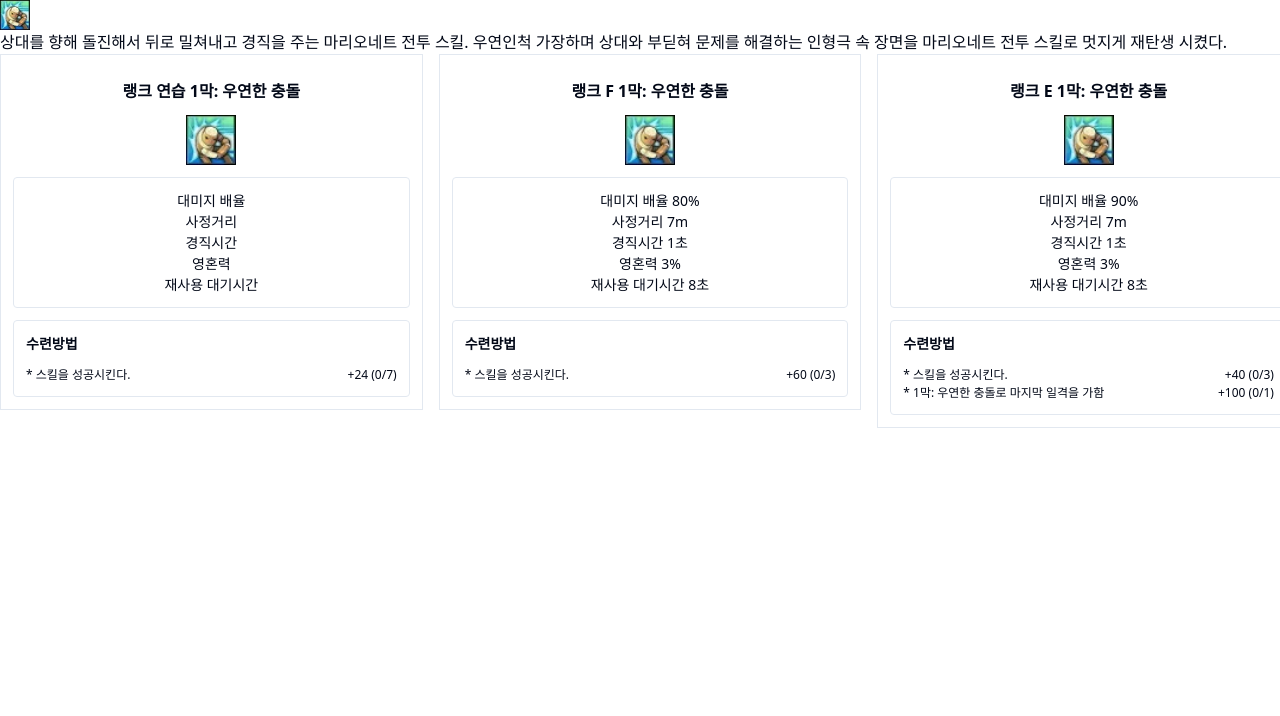
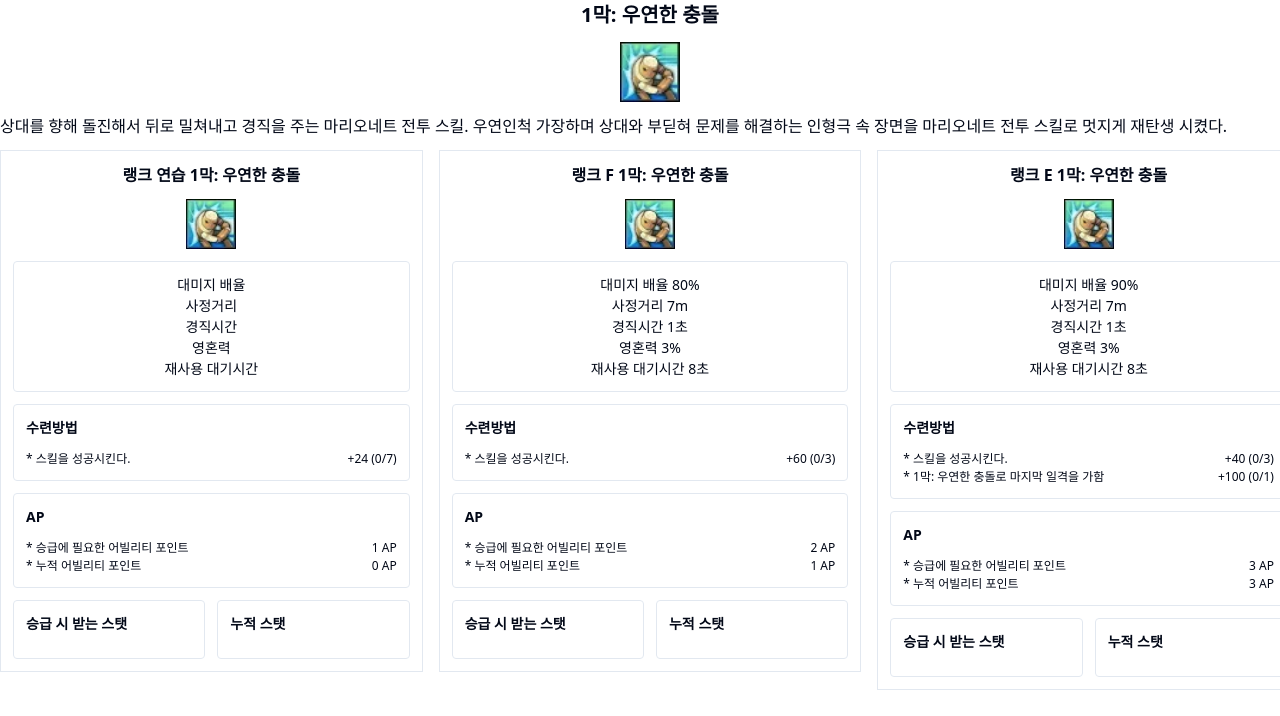
Before and after one commit to audrhks29/mabi-auction, a Next.js app: page /skill/1 in a window 1280 px wide. Shown: the top 716 px of the page. Built offline with nearby package versions, Linux system fonts and the light colour scheme.

Commit message:
Feat: 스킬 상세페이지 추가

```diff
--- a/src/app/skill/[id]/page.tsx
+++ b/src/app/skill/[id]/page.tsx
@@ -9,21 +9,52 @@ export default function SkillDetailPage({ params }) {
 
   return (
     <main className="inner">
-      <div>
-        <Image src={findSkill?.icon || ""} width={30} height={30} alt={findSkill?.name_kor || ""} />
+      <div className="grid gap-3 mb-3">
+        <h2 className="text-center text-[20px] font-bold">{findSkill?.name_kor}</h2>
+        <Image src={findSkill?.icon || ""} width={60} height={60} alt={findSkill?.name_kor || ""} className="m-auto" />
+        <p>{findSkill?.description}</p>
       </div>
-
-      <div>{findSkill?.description}</div>
 
       <div>
         <Carousel>
           <CarouselContent>
-            {findSkill?.skill_by_rank.map(item => (
+            {findSkill?.skill_by_rank.map((item, skillIndex) => {
+              // 누적 ap 계산
+              const cumulativeAP = findSkill.skill_by_rank.slice(0, skillIndex + 1).reduce((acc, rankInfo) => {
+                return acc + rankInfo.ap;
+              }, 0);
+              // ----------------------------------------------------------------
+
+              // 누적 스탯 계산
+              const cumulativeBonusStats = findSkill.skill_by_rank.slice(0, skillIndex + 1).reduce((acc, rankInfo) => {
+                const bonusStat = rankInfo.bonus_stat;
+                if (bonusStat) {
+                  for (const [key, value] of Object.entries(bonusStat)) {
+                    if (acc[key]) {
+                      acc[key] += value;
+                    } else {
+                      acc[key] = value;
+                    }
+                  }
+                }
+                return acc;
+              }, {});
+
+              const entriesCumulativeStats = Object.entries(cumulativeBonusStats);
+              const flatCumulativeStatsArray = entriesCumulativeStats.flatMap(([key, value]) => [key, value]);
+              // ----------------------------------------------------------------
+
+              // 승급 시 받는 스탯 계산
+              const bonusStats = findSkill?.skill_by_rank[skillIndex + 1]?.bonus_stat;
+              const entriesBonusStats = bonusStats && Object.entries(bonusStats);
+              const flatBonusStats = entriesBonusStats && entriesBonusStats.flatMap(([key, value]) => [key, value]);
+              // ----------------------------------------------------------------
+              return (
                 <CarouselItem key={item.rank} className="basis-1/3">
-                <div className="border text-center text-[14px] p-3">
-                  <h2 className="font-bold text-[16px] py-3">
+                  <div className="border text-center text-[14px] p-3 grid gap-3">
+                    <h3 className="font-bold text-[16px]">
                       랭크 {item.rank} {findSkill.name_kor}
-                  </h2>
+                    </h3>
 
                     <Image
                       className="m-auto"
@@ -33,20 +64,23 @@ export default function SkillDetailPage({ params }) {
                       alt={findSkill?.name_kor || ""}
                     />
 
-                  <div className="border my-3 py-3 rounded-sm">
+                    <div className="border py-3 rounded-sm">
                       {item.effect.map((effect, index) => (
                         <p key={index}>{effect}</p>
                       ))}
                     </div>
 
+                    {/* 수련방법 */}
                     <div className="border text-left text-[12px] p-3 rounded-sm">
-                    <h2 className="font-bold text-[14px] pb-3">수련방법</h2>
+                      <h3 className="font-bold text-[14px] pb-3">수련방법</h3>
+
                       {item.training_list.map((training, index) => (
                         <div key={index} className="grid grid-cols-[3fr_1fr]">
                           <div className="flex">
                             <p>*&nbsp;</p>
                             <p>{training.title}</p>
                           </div>
+
                           <div className="flex justify-end">
                             <p>+{training.training_exp}&nbsp;</p>
                             <p>(0/{training.max_count})</p>
@@ -54,9 +88,75 @@ export default function SkillDetailPage({ params }) {
                         </div>
                       ))}
                     </div>
+
+                    {/* --- AP --- */}
+                    <div className="border text-left text-[12px] p-3 rounded-sm">
+                      <h3 className="font-bold text-[14px] pb-3">AP</h3>
+
+                      <div className="grid grid-cols-[3fr_1fr]">
+                        <div className="flex">
+                          <p>*&nbsp;</p>
+                          <p>승급에 필요한 어빌리티 포인트</p>
+                        </div>
+                        <div className="flex justify-end">
+                          <p>{findSkill?.skill_by_rank[skillIndex + 1]?.ap || 0} AP</p>
+                        </div>
+                      </div>
+
+                      <div className="grid grid-cols-[3fr_1fr]">
+                        <div className="flex">
+                          <p>*&nbsp;</p>
+                          <p>누적 어빌리티 포인트</p>
+                        </div>
+                        <div className="flex justify-end">
+                          <p>{cumulativeAP} AP</p>
+                        </div>
+                      </div>
+                    </div>
+
+                    {/* --- 승급시 받는 스탯 --- */}
+                    <div className=" text-left text-[12px] grid grid-cols-2 gap-3">
+                      <div className="border p-3 rounded-sm">
+                        <h3 className="font-bold text-[14px] pb-3">승급 시 받는 스탯</h3>
+
+                        <div className="grid grid-cols-2">
+                          {flatBonusStats &&
+                            flatBonusStats.map((item, index) => {
+                              if (typeof item === "string") return <p key={index}>* {item}</p>;
+                              else if (typeof item === "number") {
+                                return (
+                                  <p key={index} className="flex justify-end">
+                                    +{item}
+                                  </p>
+                                );
+                              }
+                            })}
+                        </div>
+                      </div>
+
+                      {/* --- 누적 스탯 --- */}
+                      <div className="border p-3 rounded-sm">
+                        <h3 className="font-bold text-[14px] pb-3">누적 스탯</h3>
+
+                        <div className="grid grid-cols-2">
+                          {flatCumulativeStatsArray.map((stat, index) => {
+                            if (typeof stat === "string") {
+                              return <p key={index}>* {stat}</p>;
+                            } else if (typeof stat === "number") {
+                              return (
+                                <p key={index} className="flex justify-end">
+                                  + {stat}
+                                </p>
+                              );
+                            }
+                          })}
+                        </div>
+                      </div>
+                    </div>
                   </div>
                 </CarouselItem>
-            ))}
+              );
+            })}
           </CarouselContent>
 
           <CarouselPrevious />
```
Lines whose indentation alone changed are shown as unchanged.
